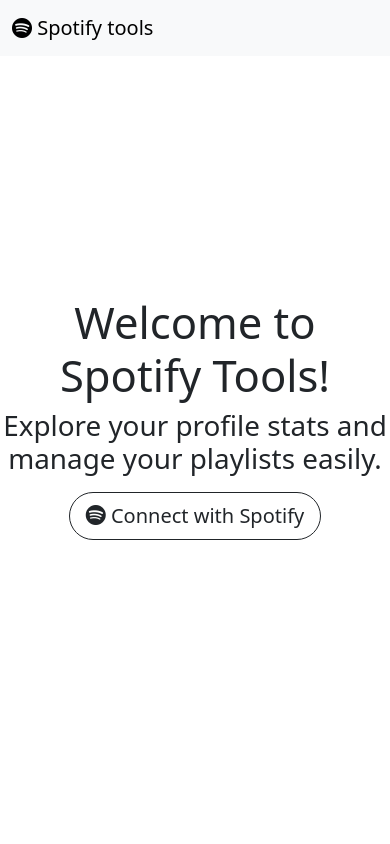
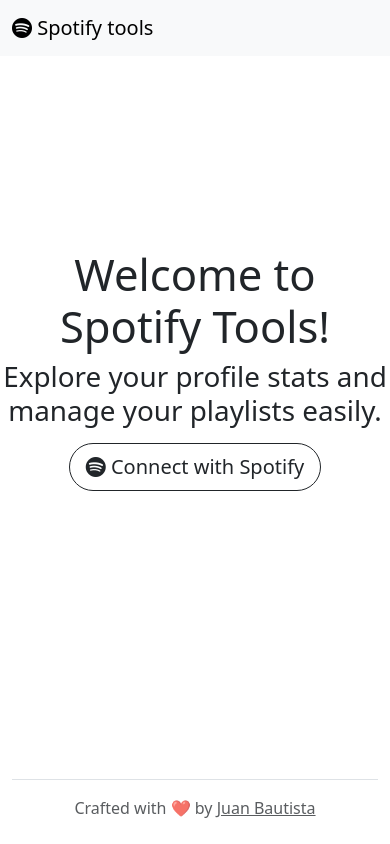
Before and after one commit to bautista225/SpotifyTools, a React (Vite) app: page / in a window 390 px wide. Built offline with nearby package versions, Linux system fonts and the light colour scheme; no server answers.

Commit message:
Adds footer with responsiveness around the app
Idea extracted from https://getbootstrap.com/docs/5.0/examples/cover/

```diff
--- a/src/App.jsx
+++ b/src/App.jsx
@@ -10,6 +10,7 @@
 import NavBar from "./components/NavBar";
 import { PrivateRoute } from "./components/PrivateRoute";
 import NotFound from "./components/NotFoundPage";
+import FooterBar from "./components/FooterBar";
 
 function App() {
   const { session, user } = useSelector(({ session, user }) => ({
@@ -28,7 +29,8 @@
   }, [session.access_token, user]);
 
   return (
-    <>
+    <div className="d-flex vh-100">
+    <div className="d-flex w-100 h-100 mx-auto flex-column">
       <NavBar user={user} />
       <Routes>
         <Route path="/" element={<Home />} />
@@ -43,7 +45,9 @@
         </Route>
         <Route path="*" element={<NotFound />} />
       </Routes>
-    </>
+      <FooterBar />
+    </div>
+    </div>
   );
 }
 
--- a/src/components/FooterBar/index.jsx
+++ b/src/components/FooterBar/index.jsx
@@ -1,6 +1,6 @@
 const FooterBar = () => (
   <div className="container pt-2 pb-4">
-    <footer className="pt-3 mt-4 text-muted border-top">
+    <footer className="pt-3 mt-4 text-muted border-top text-center">
       Crafted with ❤️️ by{" "}
       <a href="https://github.com/bautista225" className="text-muted">
         Juan Bautista
--- a/src/components/PlaylistsPage/index.jsx
+++ b/src/components/PlaylistsPage/index.jsx
@@ -1,5 +1,4 @@
 import { useUserPlaylists } from "../../hooks";
-import FooterBar from "../FooterBar/index";
 import PlaylistsInfo from "./PlaylistsInfo";
 import PlaylistCard from "./PlaylistCard";
 import PlaylistCardSkeleton from "./PlaylistCardSkeleton";
@@ -34,8 +33,6 @@
               <PlaylistCardSkeleton key={index} />
             ))}
         </div>
-
-        <FooterBar />
       </div>
     </>
   );
--- a/src/components/ProfilePage/index.jsx
+++ b/src/components/ProfilePage/index.jsx
@@ -1,6 +1,5 @@
 import TopTracksCard from "./TopTracksCard";
 import TopArtistsCard from "./TopArtistsCard";
-import FooterBar from "../FooterBar";
 import ProfileInfo from "./ProfileInfo";
 
 const ProfilePage = () => {
@@ -17,8 +16,6 @@
           <TopArtistsCard />
         </div>
       </div>
-
-      <FooterBar />
     </div>
   );
 };
```
